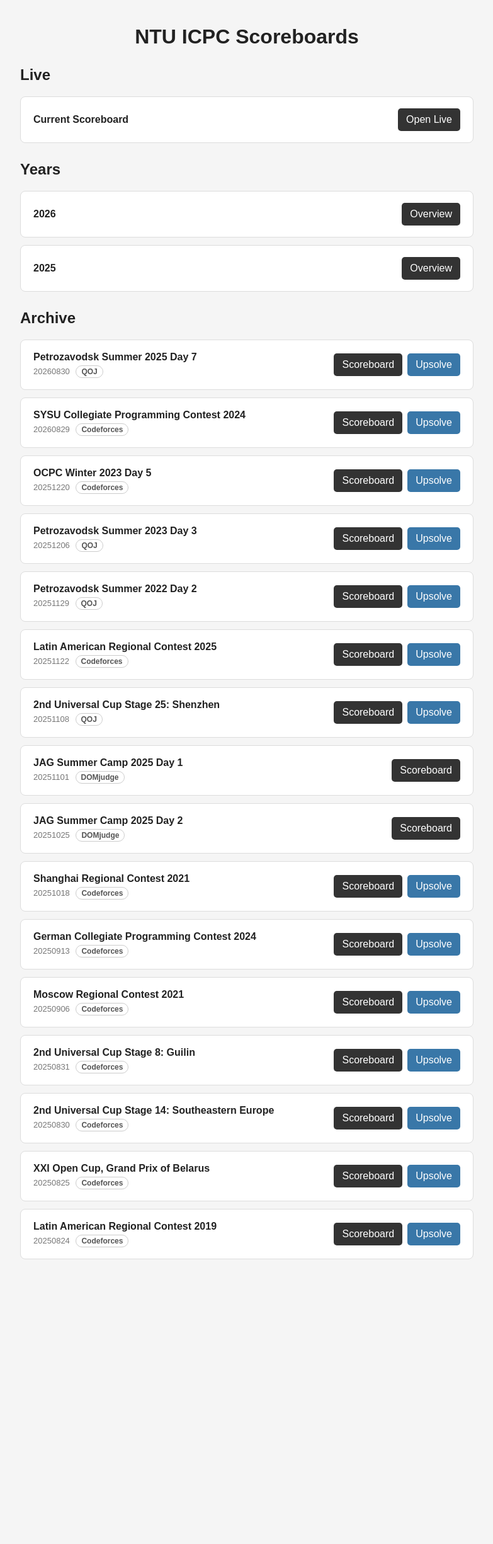
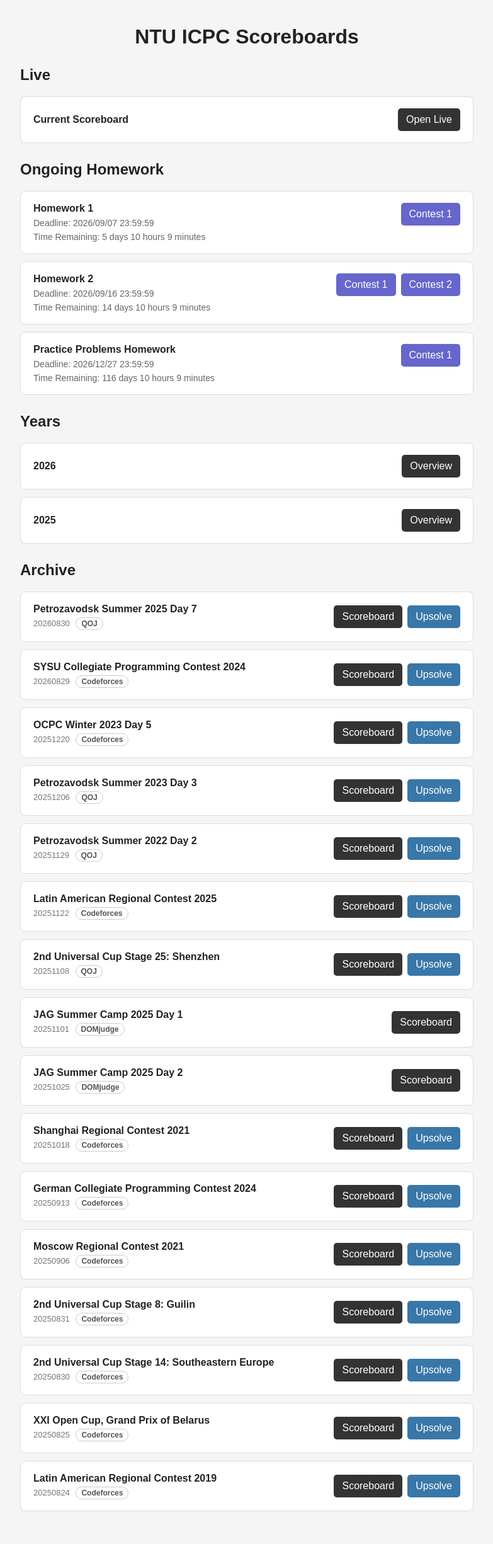
Before and after one commit to ntuicpc/ntu-icpc-scoreboard, a Flask app: page / in a window 1280 px wide. Shown: the whole page at 63% size, without its empty margins (248-1031 px from the left). Before the commit the page ends 1999 px from the top, so only its background shows below. Run offline with Flask 3, Linux system fonts and the light colour scheme.

Commit message:
feat: add homework section

```diff
--- a/app.py
+++ b/app.py
@@ -2,12 +2,17 @@ from flask import Flask, abort, render_template_string, request
 import argparse
 import json
 import re
+from datetime import datetime
 from pathlib import Path
+from zoneinfo import ZoneInfo
 
 
 PROJECT_DIR = Path(__file__).resolve().parent
 ARCHIVE_NAME_PATTERN = re.compile(r"^(\d{4})(\d{2})(\d{2})$")
 YEAR_PATTERN = re.compile(r"^\d{4}$")
+HOMEWORK_DIR = PROJECT_DIR / "homework"
+HOMEWORK_TIMEZONE = ZoneInfo("Asia/Taipei")
+HOMEWORK_DEADLINE_FORMAT = "%Y/%m/%d %H:%M:%S"
 
 app = Flask(__name__)
 
@@ -114,9 +119,92 @@ def load_archives():
     return archives
 
 
+def load_ongoing_homeworks():
+    homeworks = []
+
+    if not HOMEWORK_DIR.is_dir():
+        return homeworks
+
+    for homework_path in sorted(HOMEWORK_DIR.glob("*.json")):
+        try:
+            with homework_path.open("r", encoding="utf-8") as f:
+                homework = json.load(f)
+        except (OSError, json.JSONDecodeError):
+            continue
+
+        if not isinstance(homework, dict) or homework.get("ended") is not False:
+            continue
+
+        scoreboards = homework.get("scoreboards", [])
+        if not isinstance(scoreboards, list):
+            scoreboards = []
+
+        deadline = homework.get("deadline", "-")
+
+        homeworks.append(
+            {
+                "id": homework_path.stem,
+                "title": homework.get("title", homework_path.stem),
+                "deadline": deadline,
+                "remaining": format_remaining_time(deadline),
+                "scoreboards": [
+                    scoreboard
+                    for scoreboard in scoreboards
+                    if isinstance(scoreboard, dict)
+                    and scoreboard.get("title")
+                    and scoreboard.get("url")
+                ],
+            }
+        )
+
+    homeworks.sort(key=homework_deadline_sort_key)
+    return homeworks
+
+
+def homework_deadline_sort_key(homework):
+    try:
+        deadline = datetime.strptime(
+            homework["deadline"], HOMEWORK_DEADLINE_FORMAT
+        )
+        invalid_deadline = False
+    except (KeyError, TypeError, ValueError):
+        deadline = datetime.max
+        invalid_deadline = True
+
+    return invalid_deadline, deadline, homework["id"].casefold()
+
+
+def format_remaining_time(deadline):
+    try:
+        deadline_time = datetime.strptime(
+            deadline, HOMEWORK_DEADLINE_FORMAT
+        ).replace(tzinfo=HOMEWORK_TIMEZONE)
+    except (TypeError, ValueError):
+        return "Unknown"
+
+    remaining_seconds = int(
+        (deadline_time - datetime.now(HOMEWORK_TIMEZONE)).total_seconds()
+    )
+    if remaining_seconds <= 0:
+        return "Expired"
+
+    days, remaining_seconds = divmod(remaining_seconds, 24 * 60 * 60)
+    hours, remaining_seconds = divmod(remaining_seconds, 60 * 60)
+    minutes = remaining_seconds // 60
+
+    parts = []
+    if days:
+        parts.append(f"{days} day{'s' if days != 1 else ''}")
+    if hours or days:
+        parts.append(f"{hours} hour{'s' if hours != 1 else ''}")
+    parts.append(f"{minutes} minute{'s' if minutes != 1 else ''}")
+    return " ".join(parts)
+
+
 @app.route("/")
 def home():
     archives = load_archives()
+    ongoing_homeworks = load_ongoing_homeworks()
     years = sorted(
         {archive["year"] for archive in archives if archive["year"]},
         reverse=True,
@@ -126,6 +214,7 @@ def home():
         home_html,
         archives=archives,
         years=years,
+        ongoing_homeworks=ongoing_homeworks,
     )
 
 
--- /dev/null
+++ b/homework/hw1.json
@@ -0,0 +1,11 @@
+{
+    "title": "Homework 1",
+    "deadline": "2026/09/07 23:59:59",
+    "ended": false,
+    "scoreboards": [
+        {
+            "title": "Contest 1",
+            "url": "https://codeforces.com/group/rjXiDflPus/contest/709930"
+        }
+    ]
+}
--- /dev/null
+++ b/homework/hw2.json
@@ -0,0 +1,15 @@
+{
+    "title": "Homework 2",
+    "deadline": "2026/09/16 23:59:59",
+    "ended": false,
+    "scoreboards": [
+        {
+            "title": "Contest 1",
+            "url": "https://codeforces.com/group/rjXiDflPus/contest/712643"
+        },
+        {
+            "title": "Contest 2",
+            "url": "https://qoj.ac/contest/2684"
+        }
+    ]
+}
--- /dev/null
+++ b/homework/practice.json
@@ -0,0 +1,11 @@
+{
+    "title": "Practice Problems Homework",
+    "deadline": "2026/12/27 23:59:59",
+    "ended": false,
+    "scoreboards": [
+        {
+            "title": "Contest 1",
+            "url": "https://ntuj.csie.org/contests/11"
+        }
+    ]
+}
--- /dev/null
+++ b/homework/sample.json
@@ -0,0 +1,15 @@
+{
+    "title": "Homework 1",
+    "deadline": "2026/09/30 23:59:59",
+    "ended": true,
+    "scoreboards": [
+        {
+            "title": "Contest 1",
+            "url": "/archive/20260901"
+        },
+        {
+            "title": "Contest 2",
+            "url": "https://example.com/scoreboard"
+        }
+    ]
+}
--- a/template/home.html
+++ b/template/home.html
@@ -52,6 +52,21 @@
             font-size: 13px;
         }
 
+        .deadline {
+            margin-top: 6px;
+            color: #666;
+            font-size: 14px;
+        }
+
+        .homework-card {
+            align-items: flex-start;
+        }
+
+        .homework-card .links {
+            flex-wrap: wrap;
+            justify-content: flex-end;
+        }
+
         .contest-type {
             display: inline-block;
             margin-left: 6px;
@@ -90,6 +105,10 @@
             background: #3977a8;
         }
 
+        .button.homework {
+            background: #6666cc;
+        }
+
         .empty {
             color: #777;
         }
@@ -117,6 +136,30 @@
             </div>
         </div>
     </section>
+
+    {% if ongoing_homeworks %}
+    <section>
+        <h2>Ongoing Homework</h2>
+
+        {% for homework in ongoing_homeworks %}
+            <div class="card homework-card">
+                <div>
+                    <div class="title">{{ homework.title }}</div>
+                    <div class="deadline">Deadline: {{ homework.deadline }}</div>
+                    <div class="deadline">Time Remaining: {{ homework.remaining }}</div>
+                </div>
+
+                <div class="links">
+                    {% for scoreboard in homework.scoreboards %}
+                        <a class="button homework" href="{{ scoreboard.url }}">
+                            {{ scoreboard.title }}
+                        </a>
+                    {% endfor %}
+                </div>
+            </div>
+        {% endfor %}
+    </section>
+    {% endif %}
 
     <section>
         <h2>Years</h2>
```
